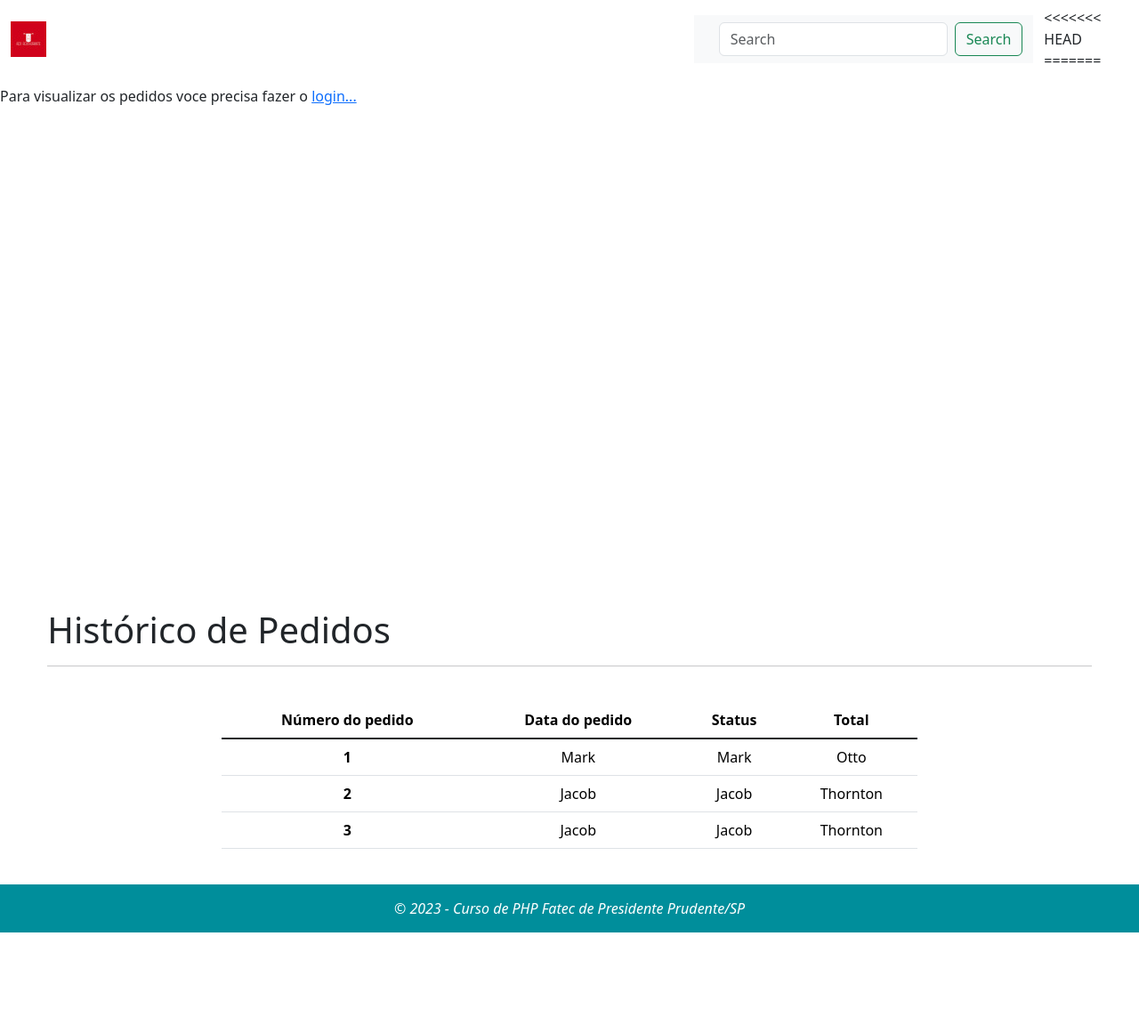
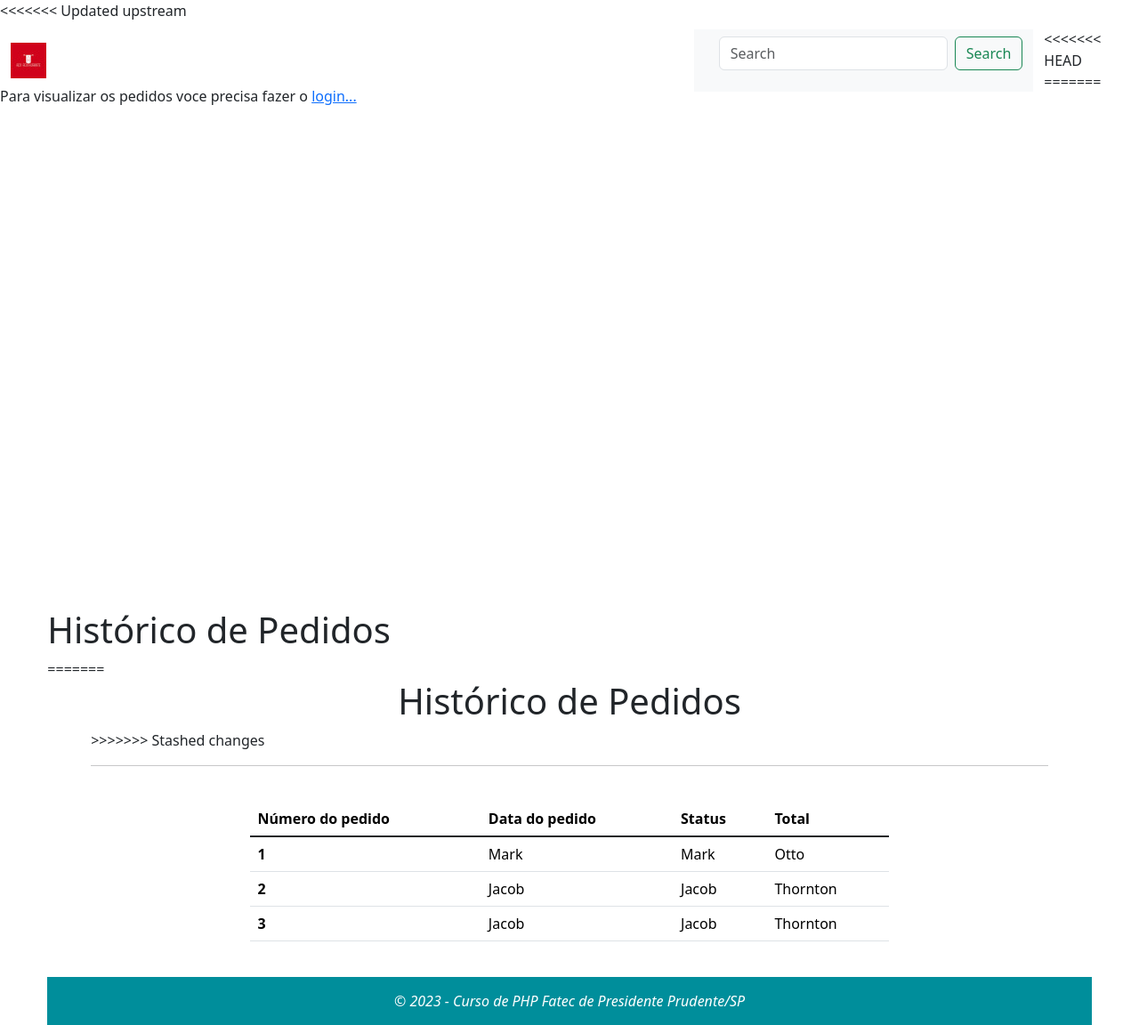
Before and after one commit to brendonfeitosa/Projeto_PHP_2Bimestre, a PHP site: page /pedidos.php in a window 1280 px wide. Shown: the whole page at 89% size. Before the commit the page ends 1048 px from the top, so only its background shows below. Run offline with PHP 8.4, Linux system fonts and the light colour scheme; a user stored in the database is signed in; some libraries are stand-ins or nearby versions.

Commit message:
Update pedidos.php

```diff
--- a/arquivos_site/pedidos.php
+++ b/arquivos_site/pedidos.php
@@ -1,3 +1,4 @@
+<<<<<<< Updated upstream
 <?php
 require_once("header.php");
 $display = "";
@@ -20,6 +21,11 @@
 </div>
 <div class="col-11 m-auto" style="display: <?=$display?>;">
     <h1>Histórico de Pedidos</h1>
+=======
+<?php require_once("header.php"); ?>
+<div class="col-11 m-auto">
+    <h1 class="text-center">Histórico de Pedidos</h1>
+>>>>>>> Stashed changes
     <hr>
     <br>
     <div class="col-8 m-auto text-center"> <!-- temos que centrarlizar direito -->
```
